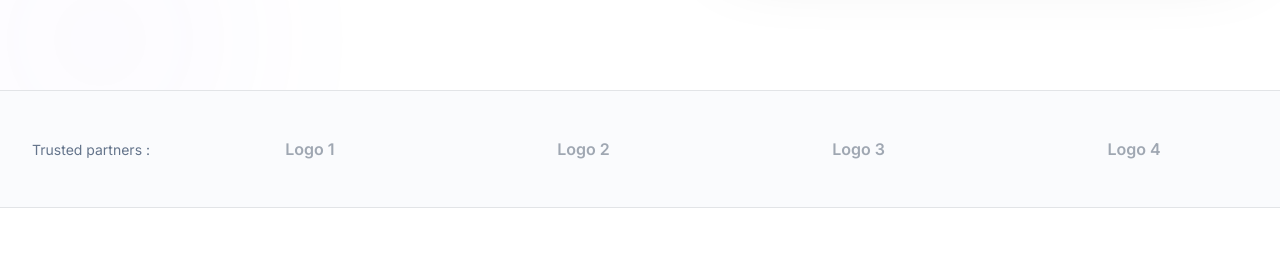
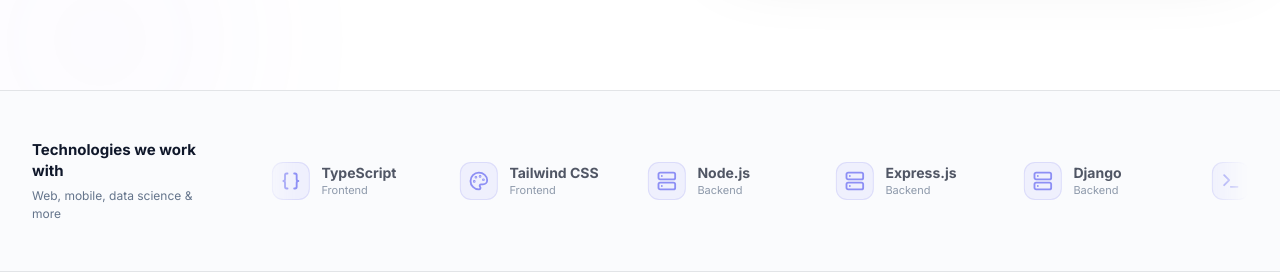
Before and after one commit to rajporiya/arovix, a React (Vite) app in the folder frontend/company-website/: page / in a window 1280 px wide. Shown: the part 780-1053 px from the top of the page. Built offline with nearby package versions, Linux system fonts and the light colour scheme; no server answers.

Commit message:
feat : home screen

```diff
--- a/frontend/company-website/src/pages/advantek/AdvantekHomeOne.css
+++ b/frontend/company-website/src/pages/advantek/AdvantekHomeOne.css
@@ -285,7 +285,7 @@
 }
 
 .adv-partners-container {
-  max-width: 1400px;
+  max-width: 80rem;
   margin: 0 auto;
   padding: 0 2rem;
   display: flex;
@@ -293,34 +293,101 @@
   gap: 3rem;
 }
 
+.adv-partners-heading {
+  flex: 0 0 11rem;
+}
+
 .adv-partners-label {
+  display: block;
+  color: var(--adv-text);
+  font-size: 0.9375rem;
+  font-weight: 700;
+  line-height: 1.4;
+}
+
+.adv-partners-caption {
+  display: block;
   color: var(--adv-text-tertiary);
+  font-size: 0.75rem;
+  line-height: 1.5;
+  margin-top: 0.35rem;
+}
+
+.adv-partners-marquee {
+  min-width: 0;
+  overflow: hidden;
+  position: relative;
+  flex: 1;
+  mask-image: linear-gradient(to right, transparent, black 4%, black 96%, transparent);
+}
+
+.adv-partners-track {
+  display: flex;
+  align-items: center;
+  width: max-content;
+  animation: adv-technologies-scroll 38s linear infinite;
+}
+
+.adv-partners-marquee:hover .adv-partners-track,
+.adv-partners-marquee:focus-within .adv-partners-track {
+  animation-play-state: paused;
+}
+
+.adv-partner-logo {
+  display: inline-flex;
+  align-items: center;
+  gap: 0.7rem;
+  min-width: 9.5rem;
+  margin-right: 2.25rem;
+  opacity: 0.72;
+  transition: opacity 0.3s ease, transform 0.3s ease;
+}
+
+.adv-partner-logo:hover {
+  opacity: 1;
+  transform: translateY(-2px);
+}
+
+.adv-partner-icon {
+  width: 2.4rem;
+  height: 2.4rem;
+  flex: 0 0 2.4rem;
+  display: inline-flex;
+  align-items: center;
+  justify-content: center;
+  color: var(--adv-primary);
+  background: rgba(99, 102, 241, 0.1);
+  border: 1px solid rgba(99, 102, 241, 0.2);
+  border-radius: 0.7rem;
+}
+
+.adv-partner-info {
+  display: flex;
+  flex-direction: column;
+  gap: 0.15rem;
+}
+
+.adv-partner-name {
+  color: var(--adv-text);
   font-size: 0.875rem;
+  font-weight: 700;
   white-space: nowrap;
 }
 
-.adv-partners-logos {
-  display: flex;
-  align-items: center;
-  gap: 3rem;
-  flex: 1;
-  justify-content: space-around;
-  flex-wrap: wrap;
+.adv-partner-category {
+  color: var(--adv-text-tertiary);
+  font-size: 0.6875rem;
+  white-space: nowrap;
 }
 
-.adv-partner-logo {
-  opacity: 0.5;
-  transition: opacity 0.3s ease;
-}
+@keyframes adv-technologies-scroll {
+  from {
+    transform: translateX(0);
+  }
 
-.adv-partner-logo:hover {
-  opacity: 0.8;
-}
-
-.adv-partner-placeholder {
-  color: var(--adv-text-secondary);
-  font-size: 1rem;
-  font-weight: 600;
+  to {
+    transform: translateX(-50%);
+  }
 }
 
 /* About */
@@ -629,6 +696,12 @@
   .adv-partners-container {
     flex-direction: column;
     gap: 1.5rem;
+    align-items: stretch;
+  }
+
+  .adv-partners-heading {
+    flex-basis: auto;
+    text-align: center;
   }
 }
 
--- a/frontend/company-website/src/pages/advantek/AdvantekHomeOne.tsx
+++ b/frontend/company-website/src/pages/advantek/AdvantekHomeOne.tsx
@@ -1,5 +1,21 @@
 import { useEffect, useRef } from 'react'
-import { ArrowRight, CheckCircle, Star } from 'lucide-react'
+import {
+  ArrowRight,
+  BarChart3,
+  BrainCircuit,
+  Braces,
+  CheckCircle,
+  Cloud,
+  Code2,
+  Database,
+  Globe2,
+  Layers,
+  Palette,
+  Server,
+  Smartphone,
+  Star,
+  Terminal,
+} from 'lucide-react'
 import gsap from 'gsap'
 import { ScrollTrigger } from 'gsap/ScrollTrigger'
 import './AdvantekHomeOne.css'
@@ -14,6 +30,32 @@ export function AdvantekHomeOne({ navigate }: HomeProps) {
   const heroRef = useRef<HTMLDivElement>(null)
   const aboutRef = useRef<HTMLDivElement>(null)
   const servicesRef = useRef<HTMLDivElement>(null)
+  const technologies = [
+    { name: 'React', category: 'Frontend', icon: Code2 },
+    { name: 'Angular', category: 'Frontend', icon: Code2 },
+    { name: 'Vue.js', category: 'Frontend', icon: Code2 },
+    { name: 'Next.js', category: 'Web', icon: Layers },
+    { name: 'TypeScript', category: 'Frontend', icon: Braces },
+    { name: 'Tailwind CSS', category: 'Frontend', icon: Palette },
+    { name: 'Node.js', category: 'Backend', icon: Server },
+    { name: 'Express.js', category: 'Backend', icon: Server },
+    { name: 'Django', category: 'Backend', icon: Server },
+    { name: 'Java', category: 'Backend', icon: Terminal },
+    { name: 'Python', category: 'Data Science', icon: Terminal },
+    { name: 'TensorFlow', category: 'Data Science', icon: BrainCircuit },
+    { name: 'Power BI', category: 'Data Science', icon: BarChart3 },
+    { name: 'PostgreSQL', category: 'Backend', icon: Database },
+    { name: 'MongoDB', category: 'Backend', icon: Database },
+    { name: 'AWS', category: 'Cloud', icon: Cloud },
+    { name: 'Docker', category: 'Cloud', icon: Cloud },
+    { name: 'React Native', category: 'Mobile', icon: Smartphone },
+    { name: 'Flutter', category: 'Mobile', icon: Smartphone },
+    { name: 'Kotlin', category: 'Mobile', icon: Smartphone },
+    { name: 'Swift', category: 'Mobile', icon: Smartphone },
+    { name: 'HTML & CSS', category: 'Web', icon: Globe2 },
+    { name: 'Figma', category: 'Design', icon: Palette },
+    { name: 'Analytics', category: 'Data Science', icon: BarChart3 },
+  ]
 
   useEffect(() => {
     const ctx = gsap.context(() => {
@@ -165,13 +207,31 @@ export function AdvantekHomeOne({ navigate }: HomeProps) {
       {/* Partners */}
       <section className="adv-partners">
         <div className="adv-partners-container">
-          <span className="adv-partners-label">Trusted partners :</span>
-          <div className="adv-partners-logos">
-            {['Logo 1', 'Logo 2', 'Logo 3', 'Logo 4'].map((logo, i) => (
-              <div key={i} className="adv-partner-logo">
-                <div className="adv-partner-placeholder">{logo}</div>
-              </div>
-            ))}
+          <div className="adv-partners-heading">
+            <span className="adv-partners-label">Technologies we work with</span>
+            <span className="adv-partners-caption">Web, mobile, data science & more</span>
+          </div>
+          <div className="adv-partners-marquee" aria-label="Technologies we work with">
+            <div className="adv-partners-track">
+              {[...technologies, ...technologies].map((technology, i) => {
+                const TechnologyIcon = technology.icon
+                return (
+                  <div
+                    key={`${technology.name}-${i}`}
+                    className="adv-partner-logo"
+                    aria-hidden={i >= technologies.length}
+                  >
+                    <span className="adv-partner-icon">
+                      <TechnologyIcon size={20} strokeWidth={2.2} />
+                    </span>
+                    <span className="adv-partner-info">
+                      <span className="adv-partner-name">{technology.name}</span>
+                      <span className="adv-partner-category">{technology.category}</span>
+                    </span>
+                  </div>
+                )
+              })}
+            </div>
           </div>
         </div>
       </section>
```
